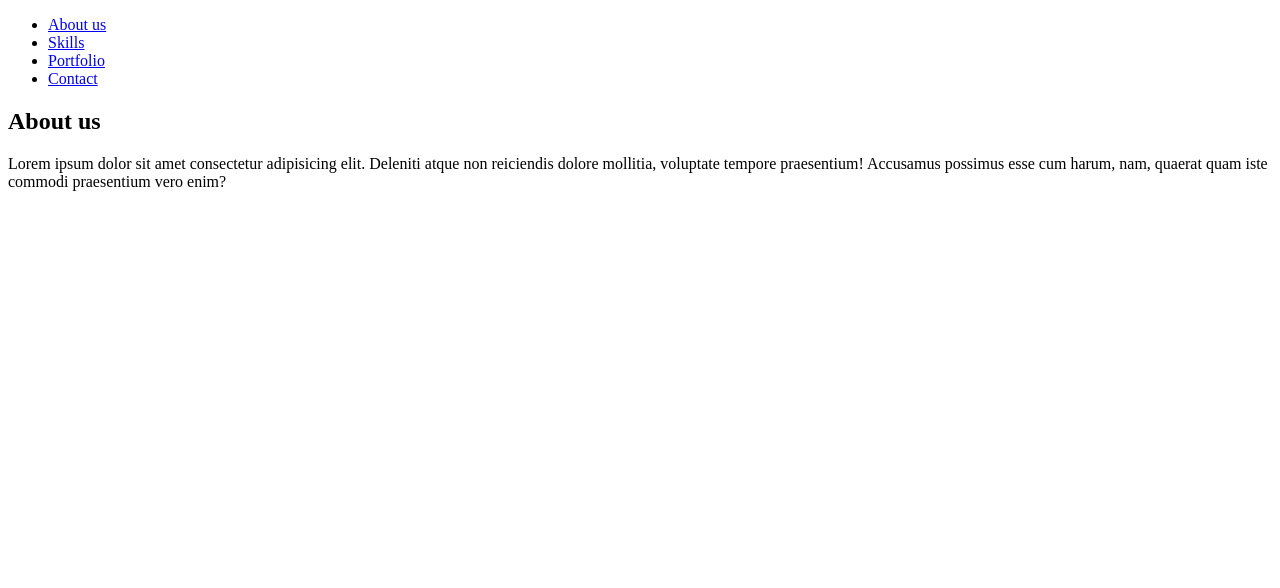
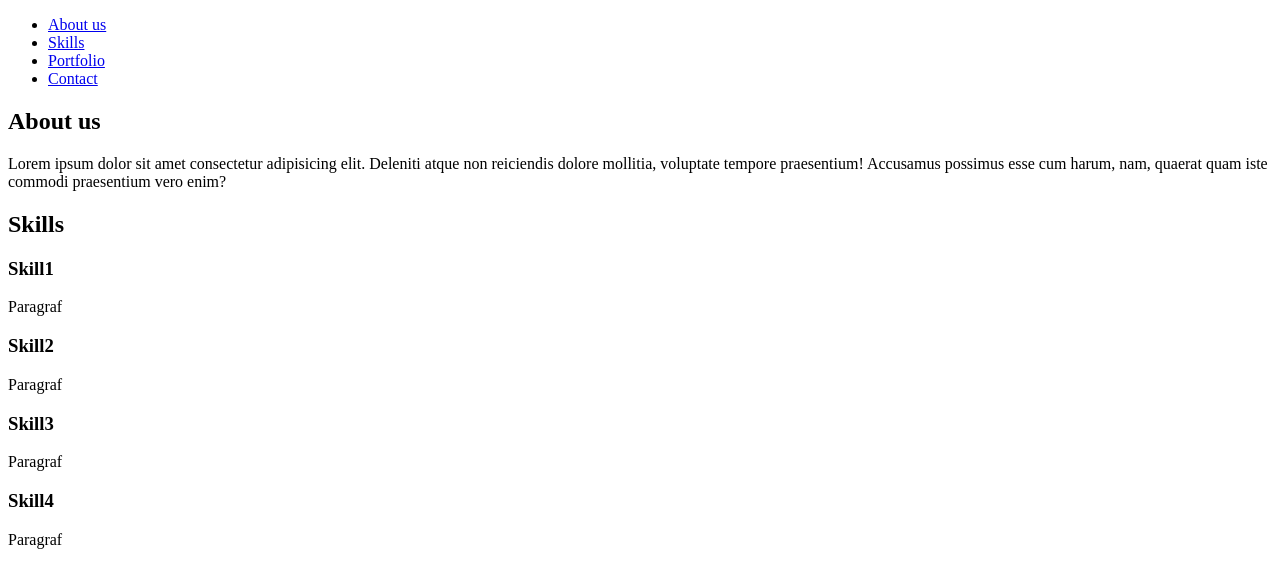
Before and after one commit to kingakowalska7/15html-strona, a plain HTML site: page index.html in a window 1280 px wide. Drawn offline with Linux system fonts and the light colour scheme.

Commit message:
zadanie skills

```diff
--- a/index.html
+++ b/index.html
@@ -23,5 +23,27 @@
 
 </section>
 
+<section>
+    <h1>Skills</h1>
+
+    <div class="skill">
+        <h3>Skill1</h3>
+        <p>Paragraf</p>
+    </div>
+    <div class="skill">
+        <h3>Skill2</h3>
+        <p>Paragraf</p>
+    </div>
+    <div class="skill">
+        <h3>Skill3</h3>
+        <p>Paragraf</p>
+    </div>
+    <div class="skill">
+        <h3>Skill4</h3>
+        <p>Paragraf</p>
+    </div>
+
+</section>
+
 </body>
 </html>
```
